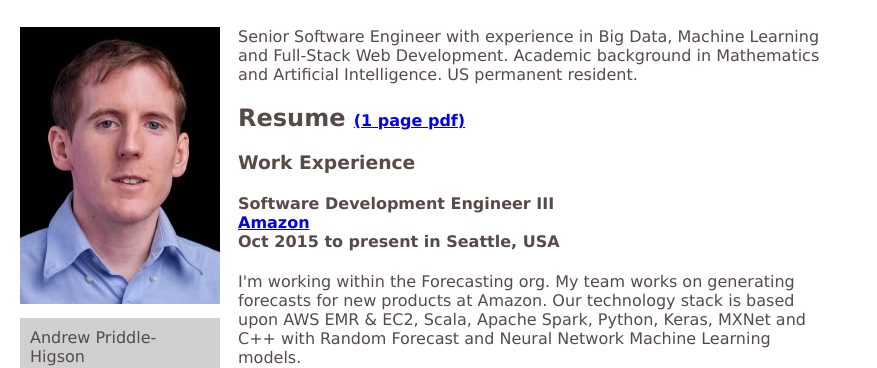
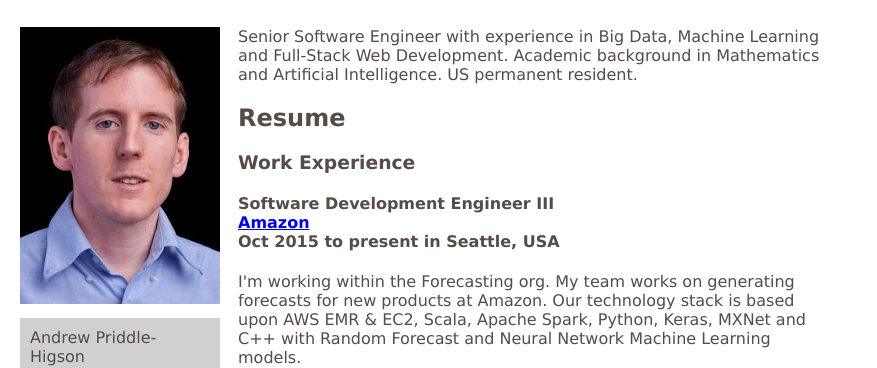
Before and after one commit to andrewgph/andrewgph.github.com, a Jekyll site: the page built from index.html, in a window 1280 px wide and 900 px high. Shown: the top 368 px of the window, without its empty margins (0-877 px from the left). Built offline with Jekyll 4.4.1, drawn with Linux system fonts in a browser that asks for light colours; nearby versions of some CDN libraries; Markdown is read by kramdown in place of the engine named in the settings; the list of posts is cut into pages by our own code.

Commit message:
Update index.html
Removing link to resume

```diff
--- a/index.html
+++ b/index.html
@@ -9,7 +9,7 @@ US permanent resident.
 
 <div class="cv">
 
-<h2> Resume <a style="font-size:16px;" href="/docs/Andrew_Priddle-Higson_Resume.pdf">(1 page pdf)</a></h2>
+<h2> Resume </h2>
 
 <h3> Work Experience </h3>
 
```
